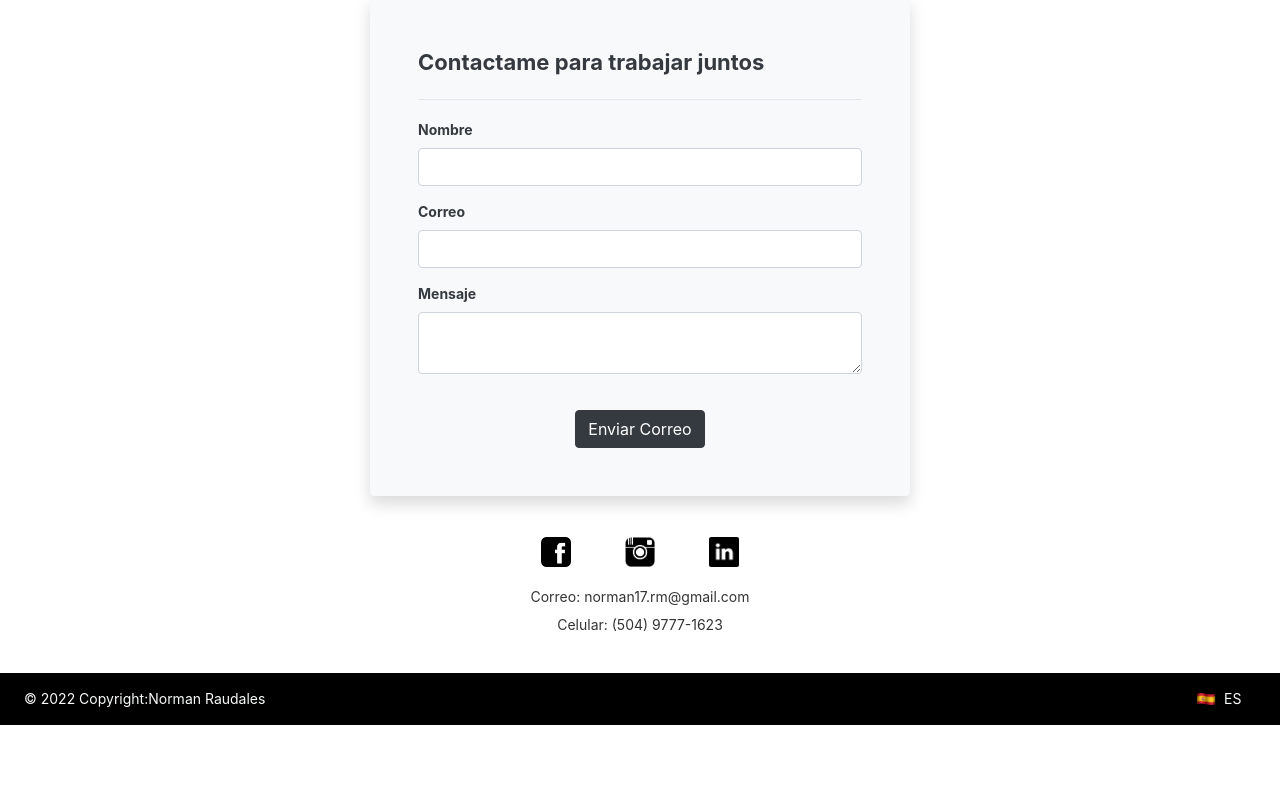
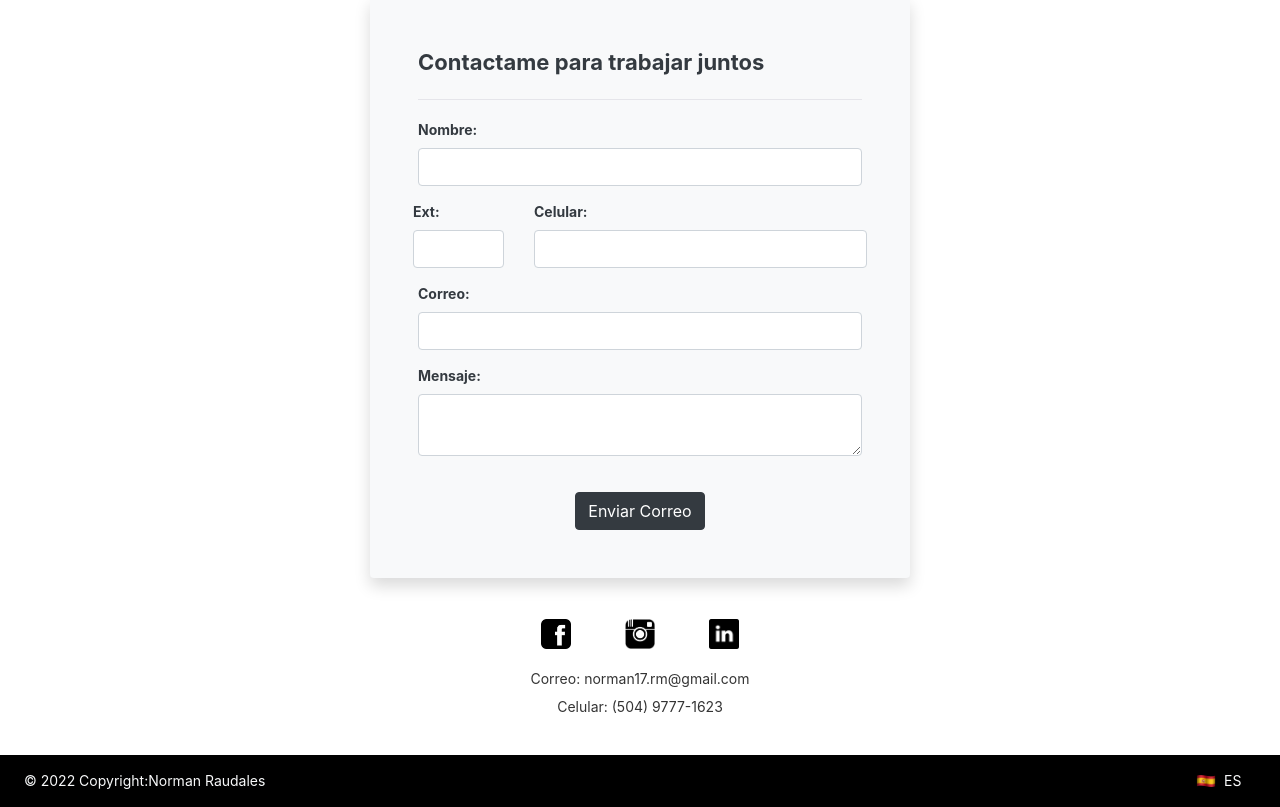
Before and after one commit to NormanR20/NormanR20.github.io, a React (Create React App) app: page / in a window 1280 px wide. Shown: the part 2980-3787 px from the top of the page. Before the commit the page ends 3705 px from the top, so only its background shows below. Built offline with nearby package versions, Linux system fonts and the light colour scheme.

Commit message:
first commit

```diff
--- a/src/components/Form.jsx
+++ b/src/components/Form.jsx
@@ -4,7 +4,7 @@ import "bootstrap/dist/css/bootstrap.min.css";
 import "bootstrap/dist/js/bootstrap.bundle";
 import emailjs from "emailjs-com";
 import toastr from "toastr";
-import { Col } from "react-bootstrap";
+import { Col, Row } from "react-bootstrap";
 
 const Form = () => {
   const [t, i18n] = useTranslation("global");
@@ -49,9 +49,22 @@ const Form = () => {
           <hr />
           <form onSubmit={enviarEmail}>
             <div className="form-row">
+              <div className="form-group col-md-12" style={{ display: "none" }}>
+                <label>
+                  <b>{t("email.name")}:</b>
+                </label>
+                <input
+                  type="text"
+                  className="form-control"
+                  id="nombre"
+                  value="Norman Eduardo Raudales Mejía"
+                  name="to_name"
+                  required
+                />
+              </div>
               <div className="form-group col-md-12">
                 <label>
-                  <b>{t("email.name")}</b>
+                  <b>{t("email.name")}:</b>
                 </label>
                 <input
                   type="text"
@@ -61,9 +74,35 @@ const Form = () => {
                   required
                 />
               </div>
+              <Row>
+                <div className="form-group col-xl-3 col-lg-3 col-md-3 col-sm-3 col-3">
+                  <label>
+                    <b>Ext:</b>
+                  </label>
+                  <input
+                    type="number"
+                    className="form-control"
+                    id="email"
+                    name="ext_from"
+                    required
+                  />
+                </div>
+                <div className="form-group col-xl-9 col-lg-9 col-md-9 col-sm-9 col-9">
+                  <label>
+                    <b>{t("email.cell")}:</b>
+                  </label>
+                  <input
+                    type="number"
+                    className="form-control"
+                    id="email"
+                    name="cel_from"
+                    required
+                  />
+                </div>
+              </Row>
               <div className="form-group col-md-12">
                 <label>
-                  <b>{t("email.email")}</b>
+                  <b>{t("email.email")}:</b>
                 </label>
                 <input
                   type="text"
@@ -76,7 +115,7 @@ const Form = () => {
             </div>
             <div className="form-group">
               <label>
-                <b>{t("email.message")}</b>
+                <b>{t("email.message")}:</b>
               </label>
               <textarea
                 type="text"
--- a/src/traslations/en/global.json
+++ b/src/traslations/en/global.json
@@ -51,6 +51,7 @@
     "title": "Contact me to work together",
     "name": "Name",
     "email": "Email",
+    "cell": "Cellphone",
     "message": "Message",
     "success": "The message was sent successfully!!",
     "error": "Something went wrong.",
--- a/src/traslations/es/global.json
+++ b/src/traslations/es/global.json
@@ -51,6 +51,7 @@
     "title": "Contactame para trabajar juntos",
     "name": "Nombre",
     "email": "Correo",
+    "cell": "Celular",
     "message": "Mensaje",
     "success": "El mensaje se envio con exito!!",
     "error": "Algo salio mal.",
```
